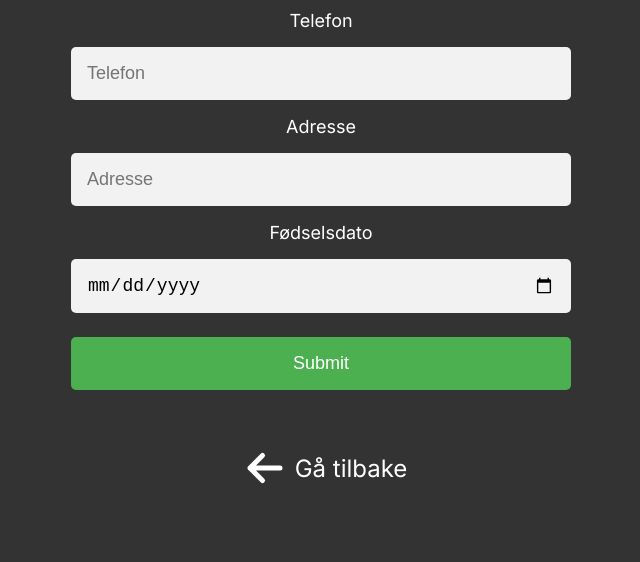
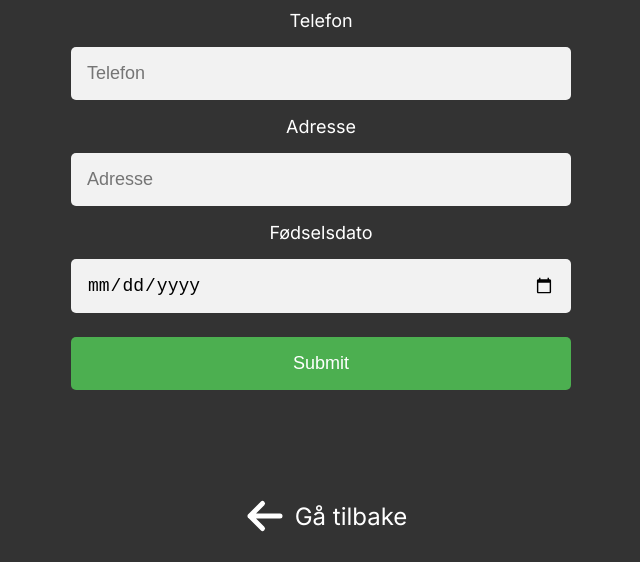
Before and after one commit to mchtsz/BuekorpsExpress, a website: page public/admin/edit/user/index.html in a window 1280 px wide. Shown: the part 627-1189 px from the top of the page, without its empty margins (319-959 px from the left). Before the commit the page ends 1141 px from the top, so only its background shows below. Drawn offline with Linux system fonts and the light colour scheme; no server answers.

```diff
--- a/public/style.css
+++ b/public/style.css
@@ -174,6 +174,7 @@
   justify-content: center;
   flex-direction: row;
   align-items: center;
+  margin-top: 3rem;
 }
 
 section a img {
```
Also changed, not shown: public/admin/edit/user/index.html (+3 -3 lines), public/leder/info/index.html (+1 -2 lines), public/medlem/kontaktinfo/index.html (+1 -2 lines), 1 other file.
